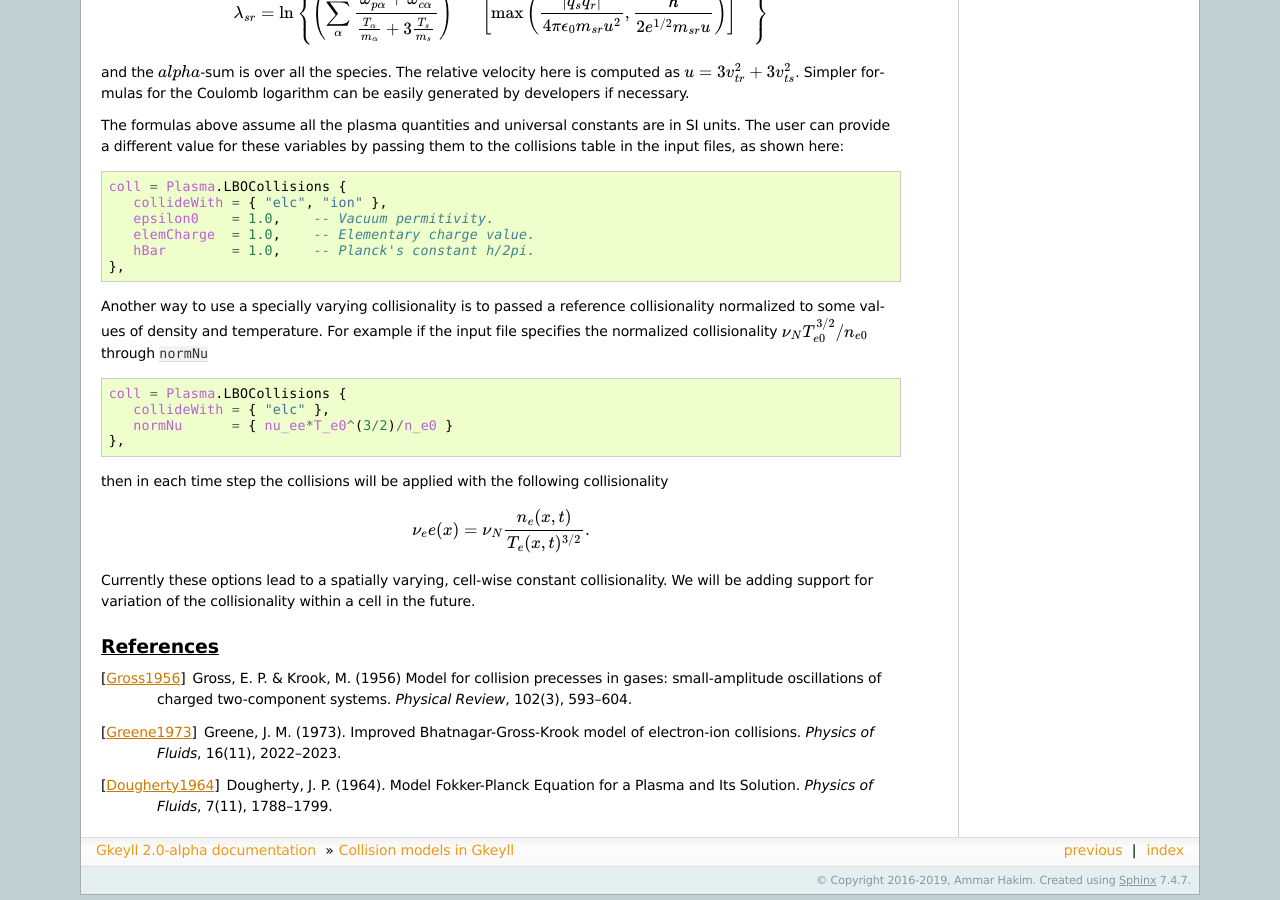
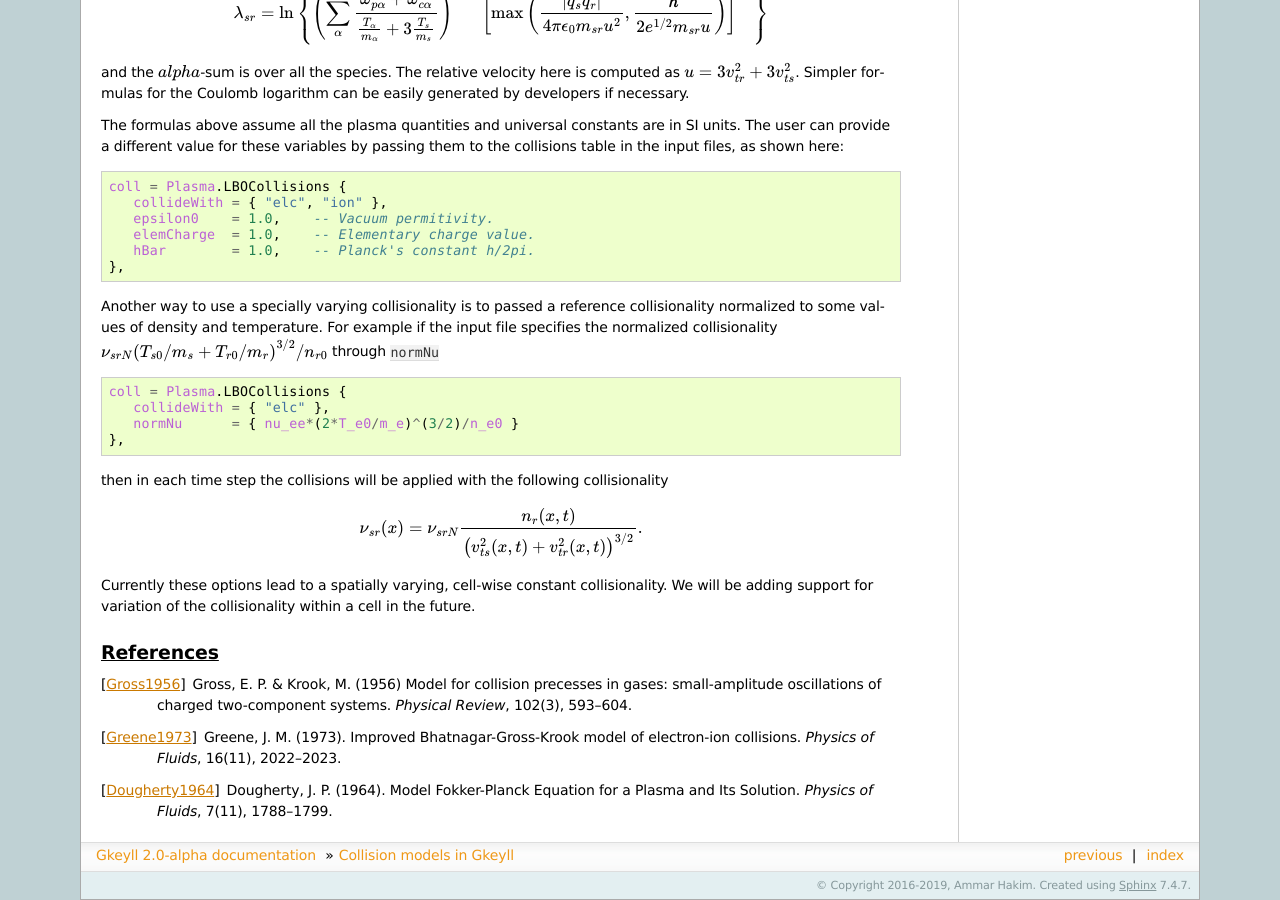
Before and after one commit to ammarhakim/gkyl-doc, a Sphinx documentation site: the page built from source/dev/collisionmodels.rst, in a window 1280 px wide and 900 px high, scrolled down 2734 px. Built offline with Sphinx 7.4.7, drawn with Linux system fonts in a browser that asks for light colours.

Commit message:
collisionmodels: Correct the formula for normNu scaling.

```diff
--- a/source/dev/collisionmodels.rst
+++ b/source/dev/collisionmodels.rst
@@ -205,21 +205,22 @@ to the collisions table in the input files, as shown here:
 
 Another way to use a specially varying collisionality is to passed a reference
 collisionality normalized to some values of density and temperature. For example
-if the input file specifies the normalized collisionality :math:`\nu_NT_{e0}^{3/2}/n_{e0}` through
+if the input file specifies the normalized collisionality
+:math:`\nu_{srN}\left(T_{s0}/m_s+T_{r0}/m_r\right)^{3/2}/n_{r0}` through
 ``normNu``
 
 .. code-block:: lua
 
   coll = Plasma.LBOCollisions {
      collideWith = { "elc" },
-     normNu      = { nu_ee*T_e0^(3/2)/n_e0 }
+     normNu      = { nu_ee*(2*T_e0/m_e)^(3/2)/n_e0 }
   },
 
 then in each time step the collisions will be applied with the following collisionality
 
 .. math::
 
-  \nu_ee(x) = \nu_N \frac{n_e(x,t)}{T_e(x,t)^{3/2}}.
+  \nu_{sr}(x) = \nu_{srN} \frac{n_r(x,t)}{\left(v_{ts}^2(x,t)+v_{tr}^2(x,t)\right)^{3/2}}.
 
 Currently these options lead to a spatially varying, cell-wise constant collisionality.
 We will be adding support for variation of the collisionality within a cell in the future.
```
